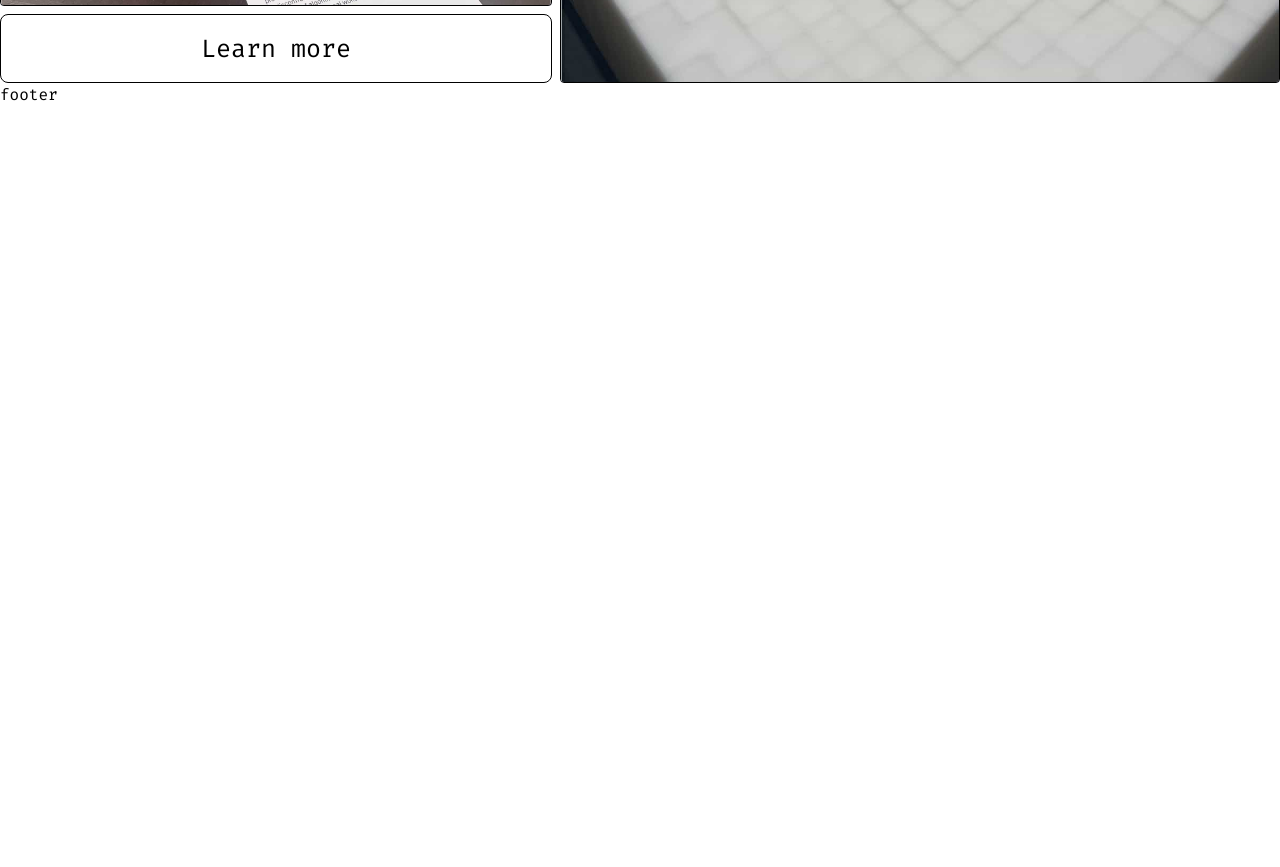
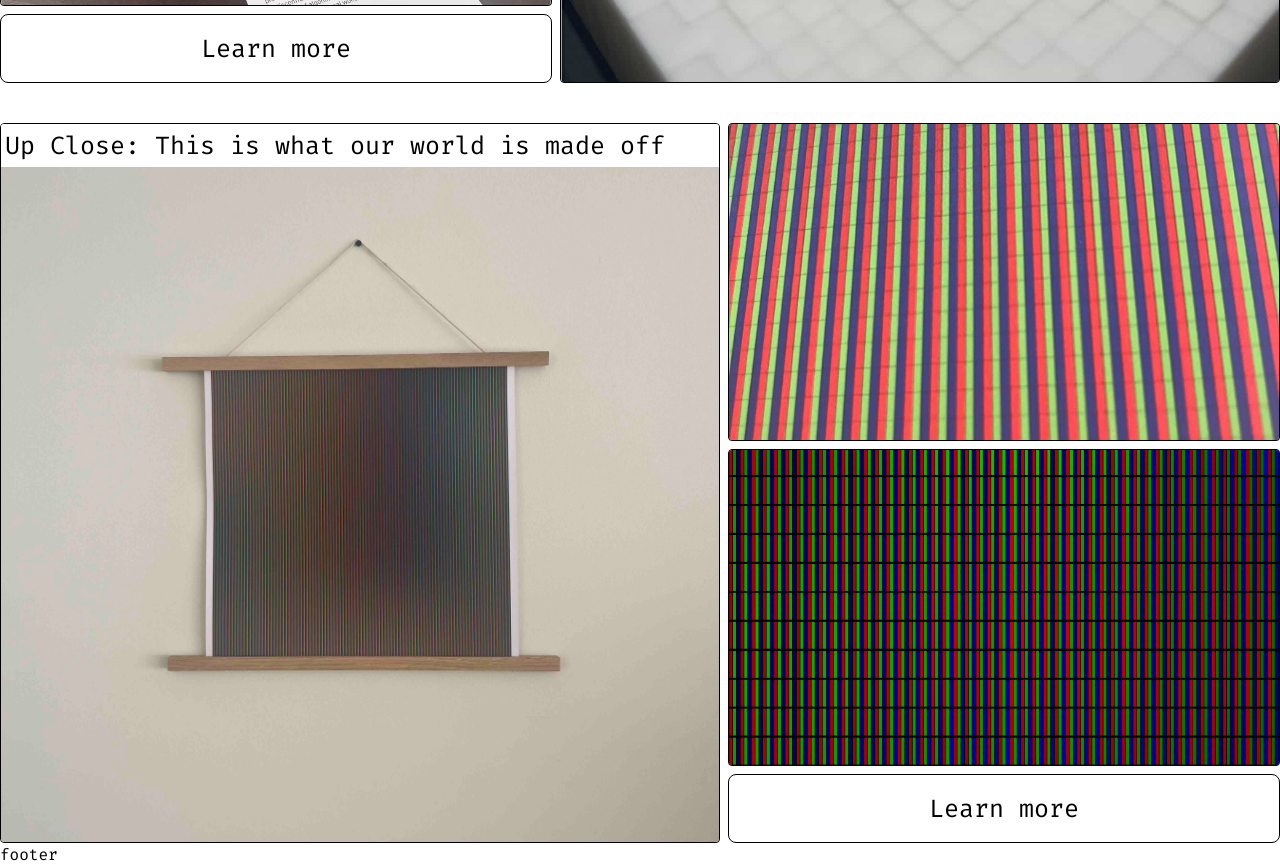
Before and after one commit to VadimGouskov/website, a Next.js app: page / in a window 1280 px wide. Shown: the part 760-1627 px from the top of the page. Before the commit the page ends 867 px from the top, so only its background shows below. Built offline with nearby package versions, Linux system fonts and the light colour scheme.

Commit message:
feat: reading directory

```diff
--- a/src/app/home/repo/getHomeData.ts
+++ b/src/app/home/repo/getHomeData.ts
@@ -1,11 +1,21 @@
+import { loadDir } from "@/lib/file-loader/loadDir";
 import { loadFile } from "@/lib/file-loader/loadFile";
 import { projectBasePath } from "@/lib/file-loader/project-base-path";
 import { parseFrontMatter } from "@/lib/markdown-parser/parse";
 
 export const getHomeData = async (): Promise<HomeData> => {
-  const file = await loadFile(projectBasePath + "/content/works/no-data.md");
+  const dir = await loadDir(projectBasePath + "/content/works");
 
-  const frontMatter = await parseFrontMatter(file);
+  const works = await Promise.all(
+    dir.map(async (fileName) => {
+      const file = await loadFile(
+        projectBasePath + "/content/works/" + fileName
+      );
+      const frontMatter = await parseFrontMatter(file);
 
-  return { works: [frontMatter] };
+      return frontMatter;
+    })
+  );
+
+  return { works };
 };
--- a/src/app/layout.tsx
+++ b/src/app/layout.tsx
@@ -2,7 +2,7 @@ import "./styles/globals.css";
 import "./styles/tailwind.config.css";
 import type { Metadata } from "next";
 import { Fira_Code } from "next/font/google";
-import { Footer } from "./components/footer/Footer";
+import { Footer } from "./components/Footer/Footer";
 import { Header } from "./components/Header/Header";
 
 const sansFont = Fira_Code({
--- /dev/null
+++ b/src/content/works/up-close.md
@@ -0,0 +1,13 @@
+---
+title: "Up Close: This is what our world is made off"
+description: This is the description
+layout: cover-left
+coverImage:
+  src: /up-close/up-close.jpg
+  alt: "No Data: Algorithmic sculptures"
+images:
+  - src: /up-close/up-close-2.jpg
+    alt: "No Data: Algorithmic sculptures"
+  - src: /up-close/up-close-3.png
+    alt: "No Data: Algorithmic sculptures"
+---
--- a/src/lib/file-loader/loadDir.ts
+++ b/src/lib/file-loader/loadDir.ts
@@ -1,6 +1,6 @@
 import { promises as fs } from "fs";
 
-const loadDir = async (path: string): Promise<Record<string, any>> => {
+export const loadDir = async (path: string): Promise<string[]> => {
   const fileNames = await fs.readdir(path);
 
   return fileNames;
```
